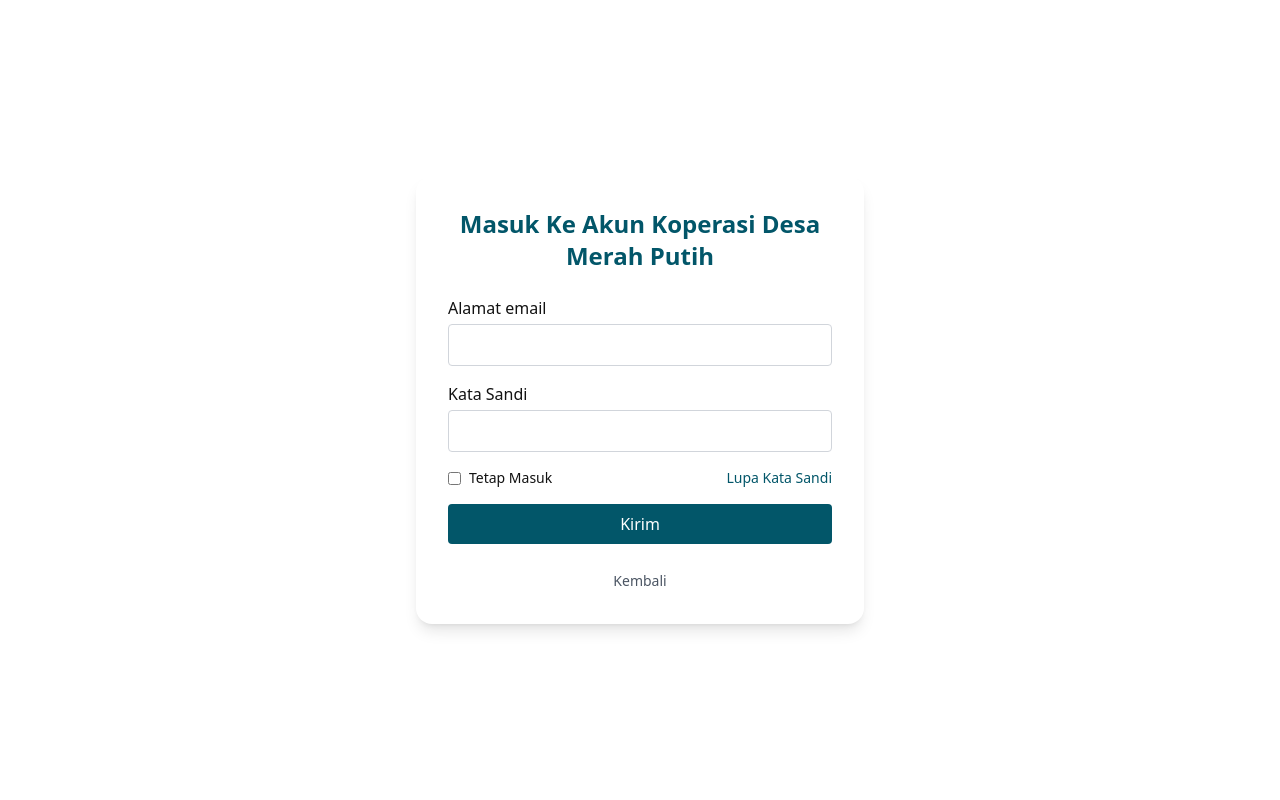
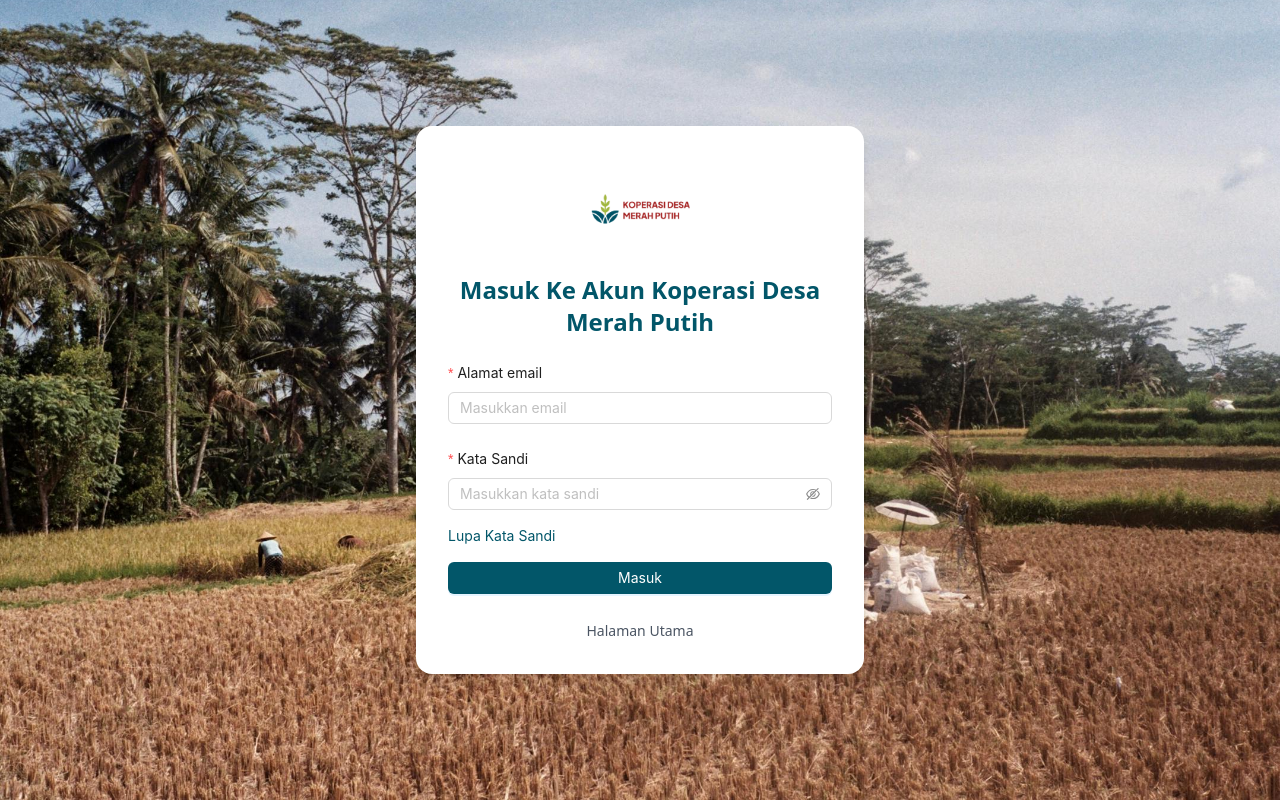
Before and after one commit to kop-go-id/kopdes-merah-putih, a Next.js app in the folder frontend/: page /masuk in a window 1280 px wide. Built offline with nearby package versions, Linux system fonts and the light colour scheme.

Commit message:
Update landing pages

```diff
--- a/frontend/src/pages/index.js
+++ b/frontend/src/pages/index.js
@@ -163,12 +163,20 @@ export default function Home() {
                   ))}
                 </div>
 
-                {/* CTA Button */}
+                {/* CTA Button Register */}
                 <Link
                 href="/daftar/daftar-baru"
-                className="mt-6 inline-block bg-[#A0B73E] hover:bg-[#8CA531] text-white font-semibold py-3 px-6 rounded-full shadow-md transition duration-300"
+                className="mt-6 w-full max-w-md bg-[#A0B73E] hover:bg-[#8CA531] text-white font-semibold py-3 px-6 rounded-full shadow-md transition duration-300 text-center"
                 >
                   Daftar Sekarang
+                </Link>
+
+                {/* CTA Button Masuk*/}
+                <Link
+                href="/daftar/daftar-baru"
+                className="mt-6 w-full max-w-md bg-[#025669] hover:bg-[#024453] text-white font-semibold py-3 px-6 rounded-full shadow-md transition duration-300 text-center"
+                >
+                  Sudah Punya Akun? Masuk
                 </Link>
               </div>
             </div>
@@ -271,7 +279,7 @@ export default function Home() {
             {/* Bagian Kiri: Judul */}
             <div className="lg:w-1/3">
               <h2 className="text-left text-xl font-semibold text-[#0D3B66]">
-                7 Manfaat Koperasi Desa Merah Putih <br /> Sebagai Pusat
+                11 Manfaat Koperasi Desa Merah Putih <br /> Sebagai Pusat
                 Produksi & Distribusi
               </h2>
             </div>
--- a/frontend/src/pages/masuk/index.js
+++ b/frontend/src/pages/masuk/index.js
@@ -1,87 +1,80 @@
 'use client';
 
 import { useState } from 'react';
+import { Form, Input, Button, Checkbox } from 'antd';
 import Link from 'next/link';
 import Image from 'next/image';
 
-export default function LoginForm() {
-  const [formData, setFormData] = useState({
-    email: '',
-    password: '',
-    remember: false,
-  });
+export default function LoginFormAntd() {
+  const [form] = Form.useForm();
 
-  const handleChange = (e) => {
-    const { name, value, type, checked } = e.target;
-    setFormData((prev) => ({
-      ...prev,
-      [name]: type === 'checkbox' ? checked : value,
-    }));
-  };
-
-  const handleSubmit = (e) => {
-    e.preventDefault();
-    console.log(formData);
+  const handleSubmit = (values) => {
+    console.log('Form values:', values);
   };
 
   return (
-    <div className="min-h-screen flex items-center justify-center bg-white text-[#121212] font-sans px-4">
-      <div className="bg-white shadow-lg rounded-2xl p-8 w-full max-w-md">
-        <h2 className="text-xl md:text-2xl font-semibold text-[#025669] text-center mb-6">
+    <div
+      className="min-h-screen flex items-center justify-center bg-cover bg-center px-4 sm:px-6 md:px-8"
+      style={{ backgroundImage: "url('/images/bg-login.jpeg')" }}
+    >
+      <div className="bg-white shadow-lg rounded-2xl p-6 sm:p-8 w-full max-w-md">
+        {/* Logo */}
+        <div className="flex justify-center mb-4">
+          <Image
+            src="/images/logo.png"
+            alt="Logo Koperasi"
+            width={80}
+            height={80}
+            className="object-contain sm:w-[100px] sm:h-[100px]"
+          />
+        </div>
+
+        <h2 className="text-lg sm:text-xl md:text-2xl font-semibold text-[#025669] text-center mb-6">
           Masuk Ke Akun Koperasi Desa Merah Putih
         </h2>
 
-        <form onSubmit={handleSubmit} className="space-y-4">
-          <div>
-            <label className="block mb-1 font-medium text-sm sm:text-base">Alamat email</label>
-            <input
-              type="email"
-              name="email"
-              value={formData.email}
-              onChange={handleChange}
-              className="w-full border border-gray-300 rounded px-4 py-2 text-sm sm:text-base"
-              required
-            />
-          </div>
+        <Form
+          form={form}
+          layout="vertical"
+          onFinish={handleSubmit}
+          className="space-y-4"
+        >
+          <Form.Item
+            label="Alamat email"
+            name="email"
+            rules={[{ required: true, message: 'Mohon masukkan email Anda' }]}
+          >
+            <Input placeholder="Masukkan email" />
+          </Form.Item>
 
-          <div>
-            <label className="block mb-1 font-medium text-sm sm:text-base">Kata Sandi</label>
-            <input
-              type="password"
-              name="password"
-              value={formData.password}
-              onChange={handleChange}
-              className="w-full border border-gray-300 rounded px-4 py-2 text-sm sm:text-base"
-              required
-            />
-          </div>
+          <Form.Item
+            label="Kata Sandi"
+            name="password"
+            rules={[{ required: true, message: 'Mohon masukkan kata sandi Anda' }]}
+          >
+            <Input.Password placeholder="Masukkan kata sandi" />
+          </Form.Item>
 
-          <div className="flex flex-col sm:flex-row sm:items-center justify-between text-sm gap-2">
-            <label className="flex items-center gap-2">
-              <input
-                type="checkbox"
-                name="remember"
-                checked={formData.remember}
-                onChange={handleChange}
-              />
-              Tetap Masuk
-            </label>
-            <Link href="#" className="text-[#025669] hover:underline">
+          <div className="flex justify-between items-center mb-4">
+            <Link href="#" className="text-[#025669] text-sm hover:underline">
               Lupa Kata Sandi
             </Link>
           </div>
 
-          <button
-            type="submit"
-            className="bg-[#025669] text-white w-full py-2 rounded"
-          >
-            Kirim
-          </button>
-        </form>
+          <Form.Item>
+            <Button
+              type="primary"
+              htmlType="submit"
+              className="bg-[#025669] w-full hover:opacity-90"
+            >
+              Masuk
+            </Button>
+          </Form.Item>
+        </Form>
 
         <div className="mt-6 text-center">
           <Link href="/" className="text-gray-600 text-sm hover:underline">
-            Kembali
+            Halaman Utama
           </Link>
         </div>
       </div>
```
